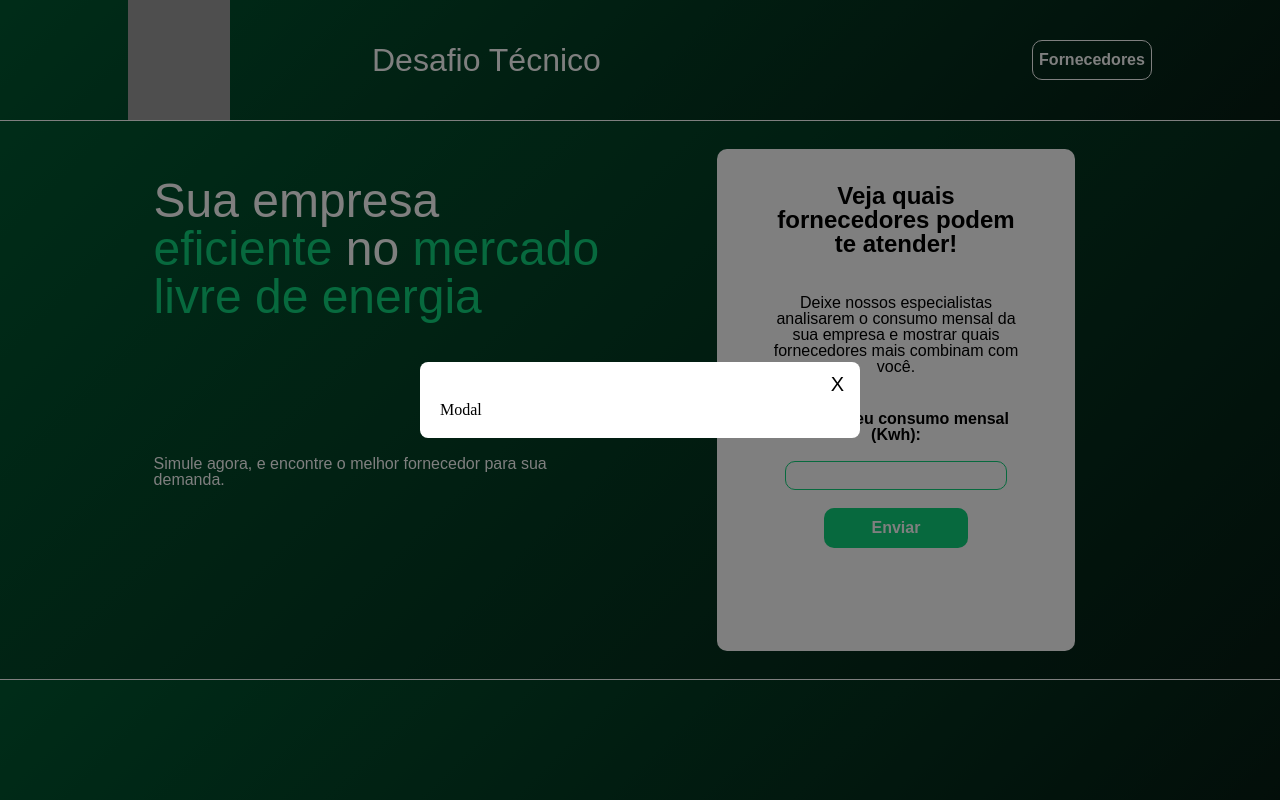
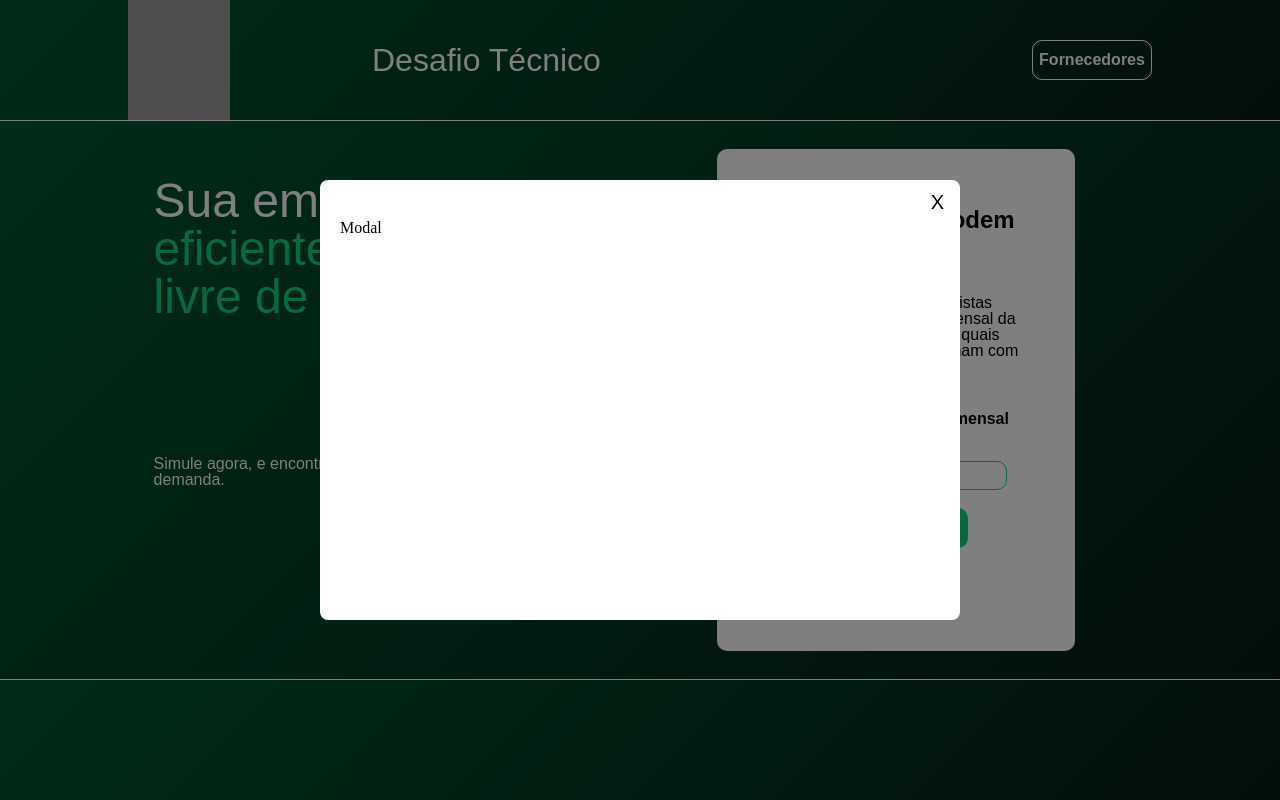
Before and after one commit to Wellz30/desafio-clarke-energia-frontend, a React (Create React App) app: page / in a window 1280 px wide. Both pictures are taken after a click on the button "Fornecedores". Built offline with nearby package versions, Linux system fonts and the light colour scheme; no server answers; grey boxes are pictures that could not be loaded.

Commit message:
feat: ajustes no modal de fornecedores

```diff
--- a/src/styles/Modal.css
+++ b/src/styles/Modal.css
@@ -15,7 +15,8 @@
     background-color: white;
     padding: 20px;
     border-radius: 8px;
-    width: 400px;
+    width: 600px;
+    height: 400px;
     max-width: 80%;
     position: relative;
   }
```
